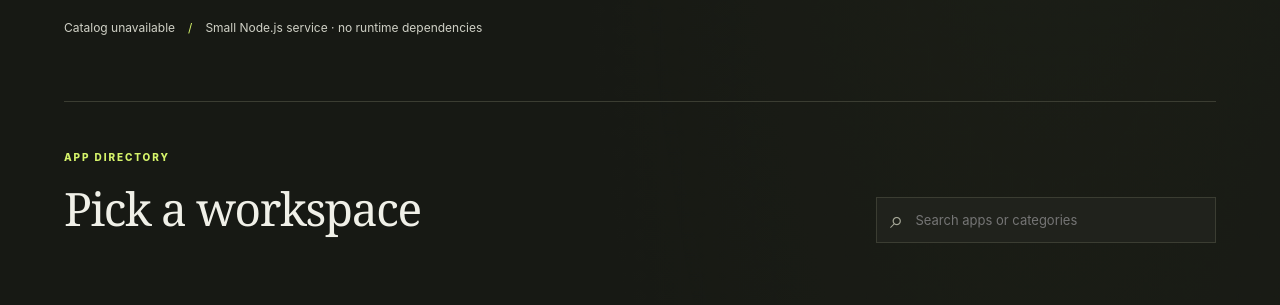
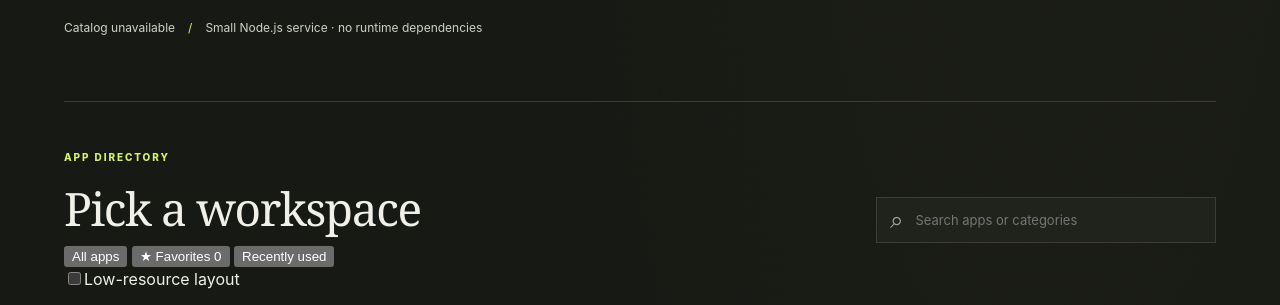
Before and after one commit to galaxyuniversity900-oss/EVERYTHING-, a website: page public/index.html in a window 1280 px wide. Shown: the part 625-930 px from the top of the page. Drawn offline with Linux system fonts and the light colour scheme; no server answers.

Commit message:
feat(workspace): add favorites, recent apps, compact mode and install control

```diff
--- a/public/index.html
+++ b/public/index.html
@@ -35,6 +35,14 @@
       <div class="section-head">
         <div><p class="eyebrow">APP DIRECTORY</p><h2 id="catalog-title">Pick a workspace</h2></div>
         <label class="search"><span aria-hidden="true">⌕</span><input id="search" type="search" placeholder="Search apps or categories" autocomplete="off" aria-label="Search apps or categories"></label>
+      </div>
+      <div class="workspace-controls" aria-label="Personal workspace controls">
+        <div class="view-switch" role="group" aria-label="Application view">
+          <button class="view-button" type="button" data-view="all" aria-pressed="true">All apps</button>
+          <button class="view-button" type="button" data-view="favorites" aria-pressed="false">★ Favorites <span id="favorite-count">0</span></button>
+          <button class="view-button" type="button" data-view="recent" aria-pressed="false">Recently used</button>
+        </div>
+        <div class="workspace-actions"><label class="compact-toggle"><input id="compact-mode" type="checkbox"><span>Low-resource layout</span></label><button id="install-app" class="install-button" type="button" hidden>Install workspace</button></div>
       </div>
       <nav class="filters" id="filters" aria-label="Filter applications"></nav>
       <div id="apps" class="app-grid" aria-live="polite"><p class="empty">Loading applications…</p></div>
```
